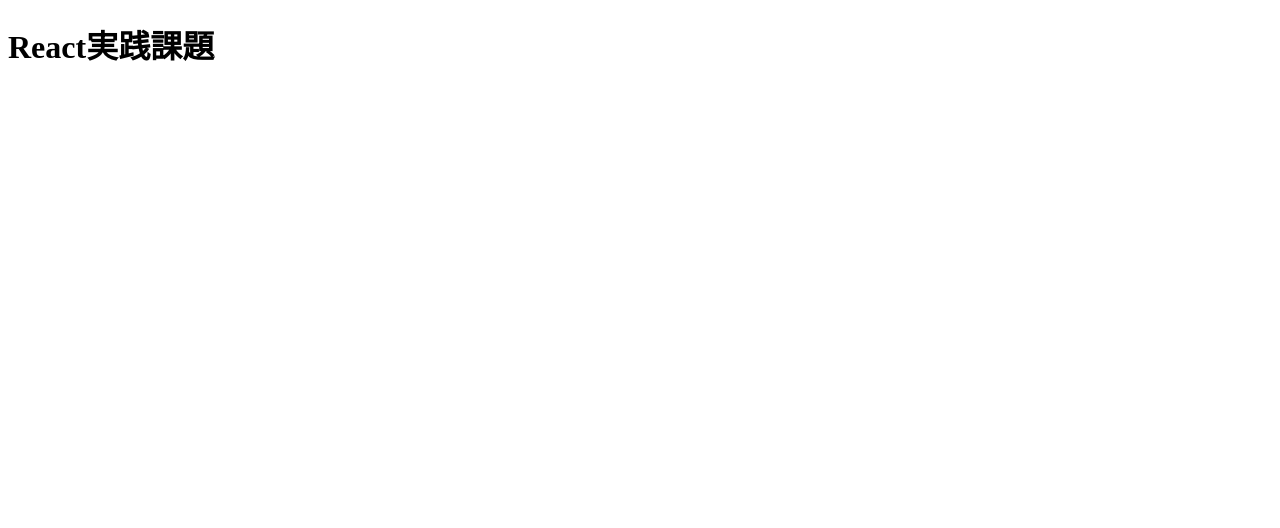
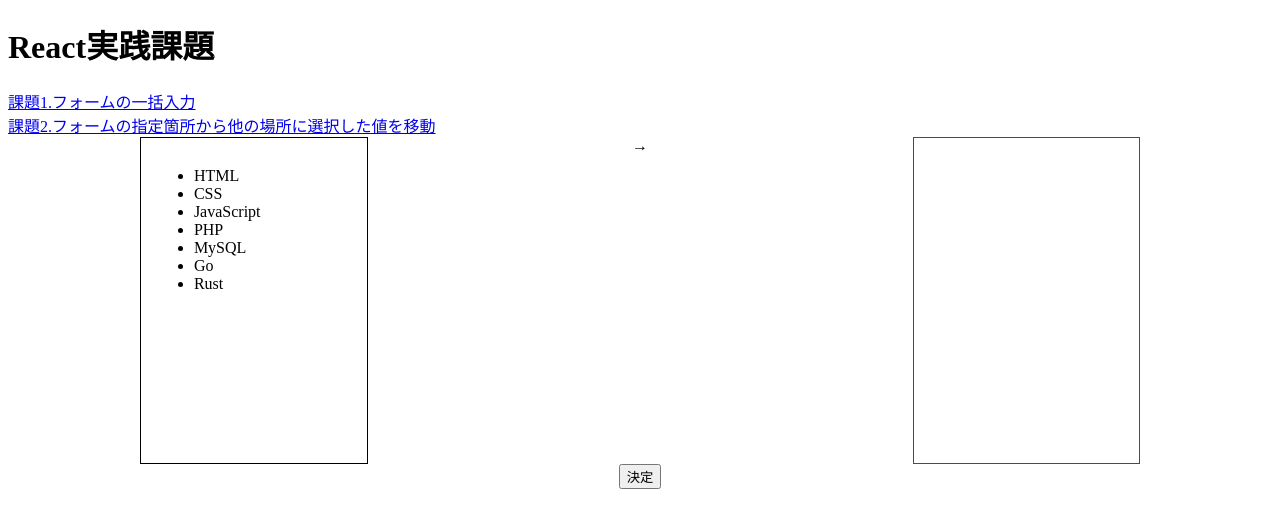
Before and after one commit to Y-MIYAZAWA/react-generate-mission, a React app: page /change in a window 1280 px wide. Shown: the top 528 px of the page. Built offline with nearby package versions, Linux system fonts and the light colour scheme.

Commit message:
課題2.フォームの指定箇所から他の場所に選択した値を移動

```diff
--- a/src/App.tsx
+++ b/src/App.tsx
@@ -1,10 +1,26 @@
 import React from 'react'
+import { BrowserRouter, Route, Routes } from 'react-router-dom';
+import { Input } from './features/batchInput/components/Input';
+import { Link } from 'react-router-dom';
+import { Change } from './features/changeSelect/components/Change';
 
 const App = () => {
-    return (
-        <div>
-            <h1>React実践課題</h1>
+  return (
+      <>
+      <BrowserRouter>
+        <div id='menu'>
+          <h1>React実践課題</h1>
+          <Link to="/batch">課題1.フォームの一括入力</Link><br />
+          <Link to="/change">課題2.フォームの指定箇所から他の場所に選択した値を移動</Link>
         </div>
+        <div id='element'>
+          <Routes>
+            <Route path='/batch' element={<Input /> } />
+            <Route path='/change' element={<Change />} />
+          </Routes>
+        </div>
+      </BrowserRouter>
+      </>
     )
 };
 
--- /dev/null
+++ b/src/features/changeSelect/assets/css/change.css
@@ -0,0 +1,19 @@
+#container{
+  display: flex;
+  justify-content: space-around;
+}
+#left-container{
+  border: 1px solid black;
+  padding: 1%;
+  height: 300px;
+  width: 200px;
+}
+#right-container{
+  border: 1px solid red;
+  padding: 1%;
+  height: 300px;
+  width: 200px;
+}
+#button-case{
+  text-align: center;
+}
--- /dev/null
+++ b/src/features/changeSelect/components/Change.tsx
@@ -0,0 +1,73 @@
+import React, { useState } from "react";
+import "./../assets/css/change.css";
+import { Box, Modal } from "@mui/material";
+
+const style = {
+  position: 'absolute' as 'absolute',
+  top: '50%',
+  left: '50%',
+  transform: 'translate(-50%, -50%)',
+  width: 400,
+  bgcolor: 'background.paper',
+  border: '2px solid #000',
+  boxShadow: 24,
+  p: 4,
+};
+
+export const Change = () => {
+  const [lefts, setLeft] = useState(["HTML","CSS","JavaScript","PHP","MySQL","Go","Rust"]);
+  const [rights, setRight] = useState<any[]>([]);
+  const [open, setOpen] = useState(false);
+  const onClickToRight = (e: any) => {
+    setRight([...rights,e.target.innerHTML]);
+    setLeft(
+      lefts.filter((item) => (item !== e.target.innerHTML))
+    )
+  }
+
+  const onClickToLeft = (e: any) => {
+    setLeft([...lefts,e.target.innerHTML]);
+    setRight(
+      rights.filter((item) => (item !== e.target.innerHTML))
+    )
+  }
+
+  return(
+    <div>
+    <div id="container">
+      <div id="left-container">
+        <ul>
+        {lefts.map((item) => {
+            return <li key={item} onClick={onClickToRight}>{item}</li>
+          })}
+        </ul>
+      </div>
+      <div>→</div>
+      <div id="right-container">
+        <ul>
+          {rights.map((item) => {
+            return <li key={item} onClick={onClickToLeft}>{item}</li>
+          })}
+        </ul>
+      </div>
+    </div>
+    <div id="button-case">
+      <button type="button" onClick={() => {setOpen(true)}} id="modal-open-button">決定</button>
+    </div>
+    <Modal open={open}>
+      <Box sx={style}>
+        <ul>
+          {rights.map((item) => {
+            return <li key={`${item}OnModal`}>{item}</li>
+          })}
+        </ul>
+        <button type="submit" onClick={() => {
+          console.log(rights);
+          setOpen(false);
+        }}>送信</button>
+        <button type="button" onClick={() => {setOpen(false)}}>キャンセル</button>
+      </Box>
+    </Modal>
+    </div>
+  )
+}
--- a/src/index.tsx
+++ b/src/index.tsx
@@ -4,5 +4,5 @@
 
 
 ReactDOM.createRoot(document.getElementById('root')!).render(
-    <App />
+  <App />
 )
```
